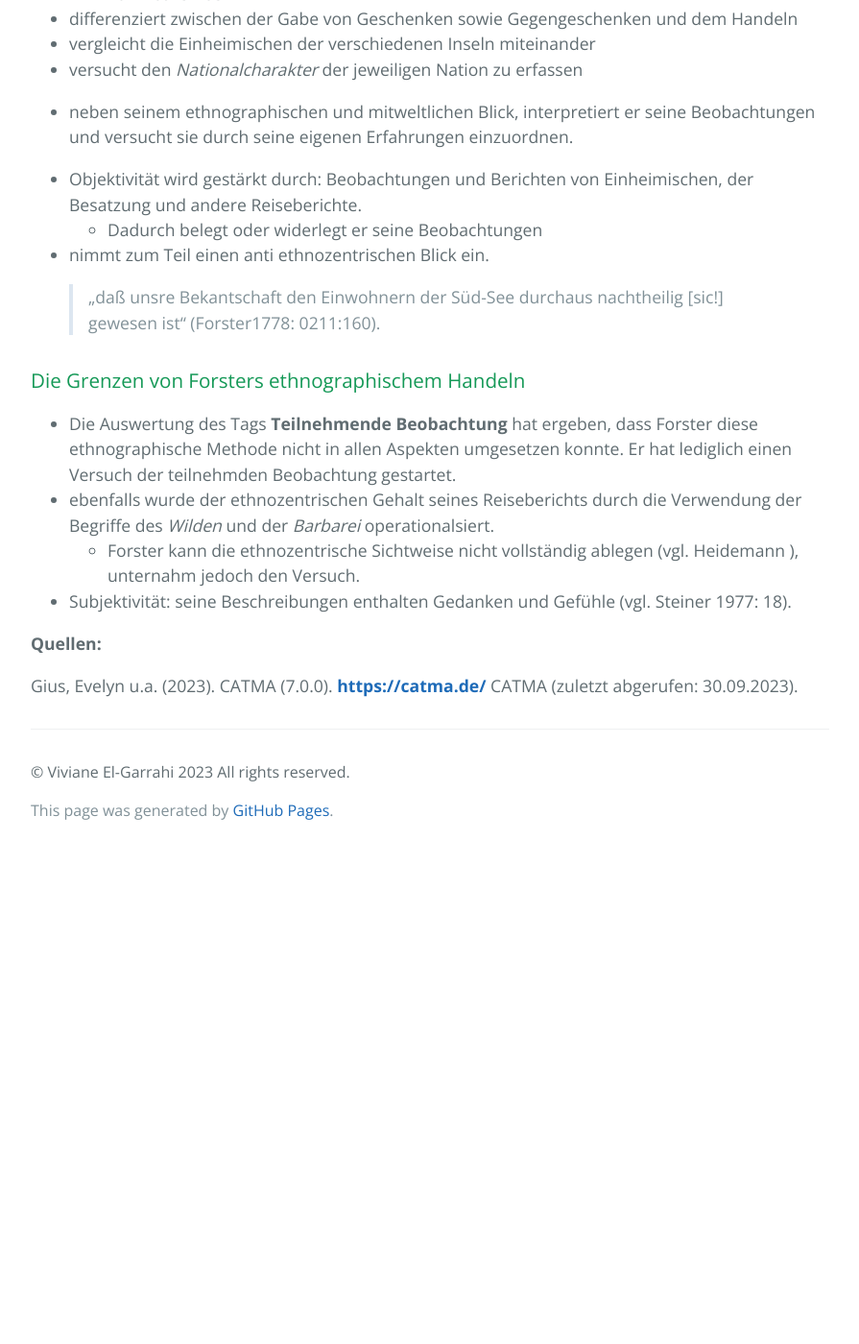
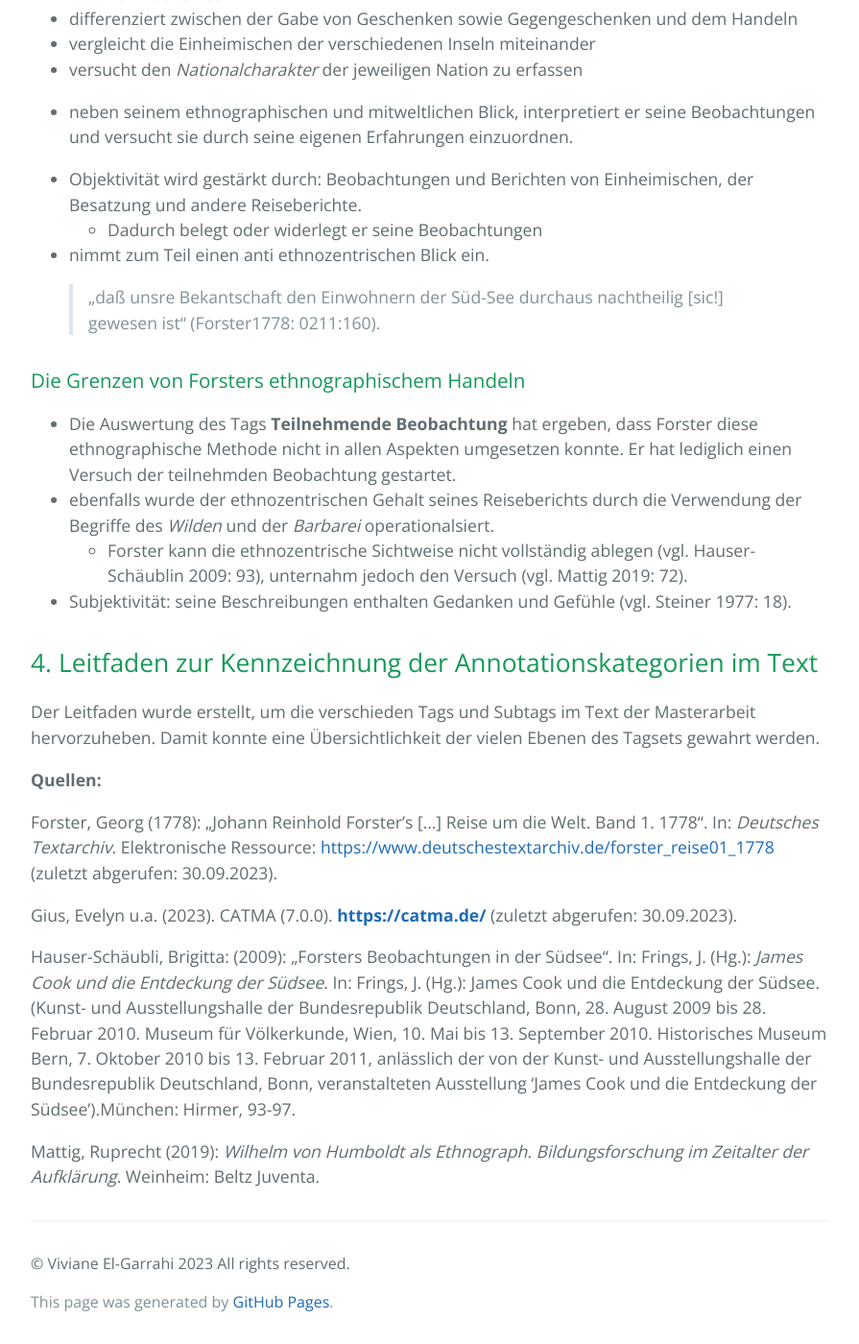
Before and after one commit to ethno-annotation/ethno-annotation.github.io, a Jekyll site: the page built from _posts/2023-10-01-ergebnissel.markdown, in a window 1280 px wide and 1400 px high, scrolled down 3186 px. Shown: the whole window at 96% size, without its empty margins (192-1087 px from the left). Built offline with Jekyll 4.4.1, drawn with Linux system fonts in a browser that asks for light colours; before the commit the page ends 4074 px from its top, so only the background shows below that.

Commit message:
Inhalt einfuegen

```diff
--- a/_posts/2023-09-30-annotationsbeispiel.markdown
+++ b/_posts/2023-09-30-annotationsbeispiel.markdown
@@ -21,7 +21,7 @@ Die Tags und Subtags: **verhalten**, *Sprache*, **Gabe**, **handel**, **Forsters
 
 ### Textstelle 2 **[0382:327-0383:328](https://www.deutschestextarchiv.de/book/view/forster_reise01_1778?p=382)**
 
-Die Tags und Subtags: *Nation*, **zeremonie/ritual**, **aussehen** sowie *Interpretation*, **Vergleich**, *Ethnische Gruppe* wurden in diesem Beispiel annotiert.
+Die Tags und Subtags: *Nation*, **zeremonie/ritual**, **aussehen** sowie *Interpretation*, **Vergleich** und *Ethnische Gruppe* wurden in diesem Beispiel annotiert.
 
 
 ![Textstelle 2](/Textstelle2.png "Textstelle 1")
@@ -32,4 +32,5 @@ Die Tags und Subtags: *Nation*, **zeremonie/ritual**, **aussehen** sowie *Interp
 
 **Quellen:**
 
+
 Gius, Evelyn u.a. (2023). CATMA (7.0.0). **[https://catma.de/](https://catma.de/)** CATMA (zuletzt abgerufen: 30.09.2023).
--- a/_posts/2023-10-01-ergebnissel.markdown
+++ b/_posts/2023-10-01-ergebnissel.markdown
@@ -80,15 +80,20 @@ Die inhaltliche Analyse der Annotation ergab, dass die entstanden Annotationskat
 
 - Die Auswertung des Tags **Teilnehmende Beobachtung** hat ergeben, dass Forster diese ethnographische Methode nicht in allen Aspekten umgesetzen konnte. Er hat lediglich einen Versuch der teilnehmden Beobachtung gestartet.
 - ebenfalls wurde der ethnozentrischen Gehalt seines Reiseberichts durch die Verwendung der Begriffe des *Wilden* und der *Barbarei* operationalsiert.
-    - Forster kann die ethnozentrische Sichtweise nicht vollständig ablegen (vgl. Heidemann ), unternahm jedoch den Versuch.
+    - Forster kann die ethnozentrische Sichtweise nicht vollständig ablegen (vgl. Hauser-Schäublin 2009: 93), unternahm jedoch den Versuch (vgl. Mattig 2019: 72).
 - Subjektivität: seine Beschreibungen enthalten Gedanken und Gefühle (vgl. Steiner 1977: 18).
 
+## 4. Leitfaden zur Kennzeichnung der Annotationskategorien im Text
 
-
-
-
+Der Leitfaden wurde erstellt, um die verschieden Tags und Subtags im Text der Masterarbeit hervorzuheben. Damit konnte eine Übersichtlichkeit der vielen Ebenen des Tagsets gewahrt werden.
 
 
 **Quellen:**
 
-Gius, Evelyn u.a. (2023). CATMA (7.0.0). **[https://catma.de/](https://catma.de/)** CATMA (zuletzt abgerufen: 30.09.2023).
+Forster, Georg (1778): „Johann Reinhold Forster's [...] Reise um die Welt. Band 1. 1778“. In: *Deutsches Textarchiv*. Elektronische Ressource: [https://www.deutschestextarchiv.de/forster_reise01_1778](https://www.deutschestextarchiv.de/forster_reise01_1778) (zuletzt abgerufen: 30.09.2023).
+
+Gius, Evelyn u.a. (2023). CATMA (7.0.0). **[https://catma.de/](https://catma.de/)** (zuletzt abgerufen: 30.09.2023).
+
+Hauser-Schäubli, Brigitta: (2009): „Forsters Beobachtungen in der Südsee“. In: Frings, J. (Hg.): *James Cook und die Entdeckung der Südsee*.  In: Frings, J. (Hg.): James Cook und die Entdeckung der Südsee. (Kunst- und Ausstellungshalle der Bundesrepublik Deutschland, Bonn, 28. August 2009 bis 28. Februar 2010. Museum für Völkerkunde, Wien, 10. Mai bis 13. September 2010. Historisches Museum Bern, 7. Oktober 2010 bis 13. Februar 2011, anlässlich der von der Kunst- und Ausstellungshalle der Bundesrepublik Deutschland, Bonn, veranstalteten Ausstellung ‘James Cook und die Entdeckung der Südsee’).München: Hirmer, 93-97.
+
+Mattig, Ruprecht (2019): *Wilhelm von Humboldt als Ethnograph. Bildungsforschung im Zeitalter der Aufklärung*. Weinheim: Beltz Juventa.
```
Also changed, not shown: 2 other files.
